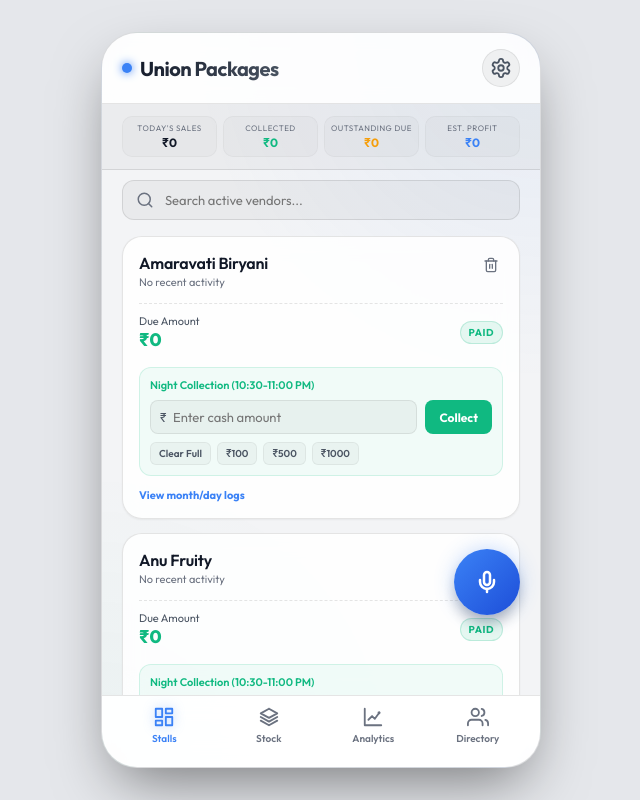
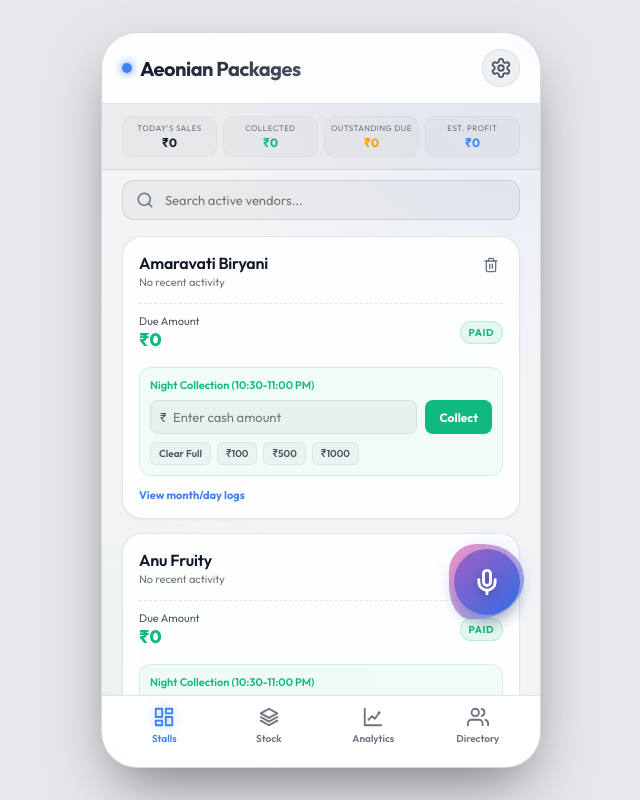
Before and after one commit to Demolisher98/internship-project, a website built with Vite: page index.html in a window 1280 px wide. Shown: the whole page, without its empty margins (319-959 px from the left). Built offline with nearby package versions, Linux system fonts and the light colour scheme.

```diff
--- a/index.html
+++ b/index.html
@@ -3,7 +3,7 @@
   <head>
     <meta charset="UTF-8" />
     <meta name="viewport" content="width=device-width, initial-scale=1.0, maximum-scale=1.0, user-scalable=no" />
-    <title>Union Packages | Voice B2B</title>
+    <title>Aeonian Packages | Voice B2B</title>
     <link rel="stylesheet" href="./src/style.css">
     <link rel="preconnect" href="https://fonts.googleapis.com">
     <link rel="preconnect" href="https://fonts.gstatic.com" crossorigin>
@@ -15,7 +15,7 @@
         <div class="header-top">
           <div class="brand">
             <span class="logo-dot"></span>
-            <h1>Union Packages</h1>
+            <h1>Aeonian Packages</h1>
           </div>
           <button id="settings-btn" class="icon-btn" aria-label="API Settings">
             <svg xmlns="http://www.w3.org/2000/svg" width="22" height="22" viewBox="0 0 24 24" fill="none" stroke="currentColor" stroke-width="2" stroke-linecap="round" stroke-linejoin="round">
--- a/src/style.css
+++ b/src/style.css
@@ -720,7 +720,7 @@ body {
   text-decoration: underline;
 }
 
-/* Floating Microphone Action Button */
+/* Floating Microphone Action Button & Blob Effect[cite: 1] */
 .floating-voice-btn {
   position: absolute;
   right: 20px;
@@ -740,18 +740,84 @@ body {
   z-index: 15;
 }
 
+/* Floating animated blob behind the button */
+.floating-voice-btn::before {
+  content: '';
+  position: absolute;
+  /* Reduced size for tighter, smaller waves */
+  top: -10%;
+  left: -10%;
+  width: 120%;
+  height: 120%;
+
+  /* Pink to Blue gradient with slight transparency */
+  background: linear-gradient(135deg, rgba(236, 72, 153, 0.6) 0%, rgba(59, 130, 246, 0.6) 100%);
+  border-radius: 40% 60% 70% 30% / 40% 50% 60% 50%;
+  z-index: -1;
+
+  /* Sped up the animation from 6s to 3.5s */
+  animation: morphBlob 5s ease-in-out infinite alternate;
+  pointer-events: none;
+  transition: opacity 0.3s ease;
+}
+
+.floating-voice-btn:hover::before {
+  /* Increases the brightness/opacity of the gradient on hover */
+  opacity: 0.9;
+}
+
 .floating-voice-btn:hover {
   transform: scale(1.06);
-  box-shadow: 0 0 25px rgba(59, 130, 246, 0.65);
+  box-shadow: 0 0 25px rgba(246, 59, 165, 0.65);
+}
+
+.floating-voice-btn:hover::before {
+  background: rgba(59, 130, 246, 0.45);
 }
 
 .floating-voice-btn:active {
   transform: scale(0.94);
 }
 
+/* Upgraded icon presence */
 .mic-icon {
-  width: 24px;
-  height: 24px;
+  width: 28px;
+  height: 28px;
+  filter: drop-shadow(0 2px 4px rgba(0,0,0,0.25));
+  z-index: 2;
+}
+
+/* Pseudo-random fluid blob animation */
+@keyframes morphBlob {
+  0% {
+    border-radius: 40% 60% 70% 30% / 40% 50% 60% 50%;
+    transform: rotate(0deg) scale(0.95);
+  }
+  17% {
+    border-radius: 65% 35% 55% 45% / 55% 45% 35% 65%;
+    transform: rotate(45deg) scale(1.02);
+  }
+  34% {
+    border-radius: 30% 70% 40% 60% / 45% 55% 65% 35%;
+    transform: rotate(115deg) scale(0.98);
+  }
+  51% {
+    border-radius: 70% 30% 50% 50% / 30% 40% 70% 60%;
+    transform: rotate(180deg) scale(1.07);
+  }
+  68% {
+    border-radius: 25% 75% 60% 40% / 65% 35% 45% 55%;
+    transform: rotate(260deg) scale(0.96);
+  }
+  85% {
+    border-radius: 50% 50% 30% 70% / 60% 30% 70% 40%;
+    transform: rotate(315deg) scale(1.04);
+  }
+  100% {
+    /* Must perfectly match 0% for a seamless infinite loop */
+    border-radius: 40% 60% 70% 30% / 40% 50% 60% 50%;
+    transform: rotate(360deg) scale(0.95);
+  }
 }
 
 /* STOCK TAB STYLES */
```
